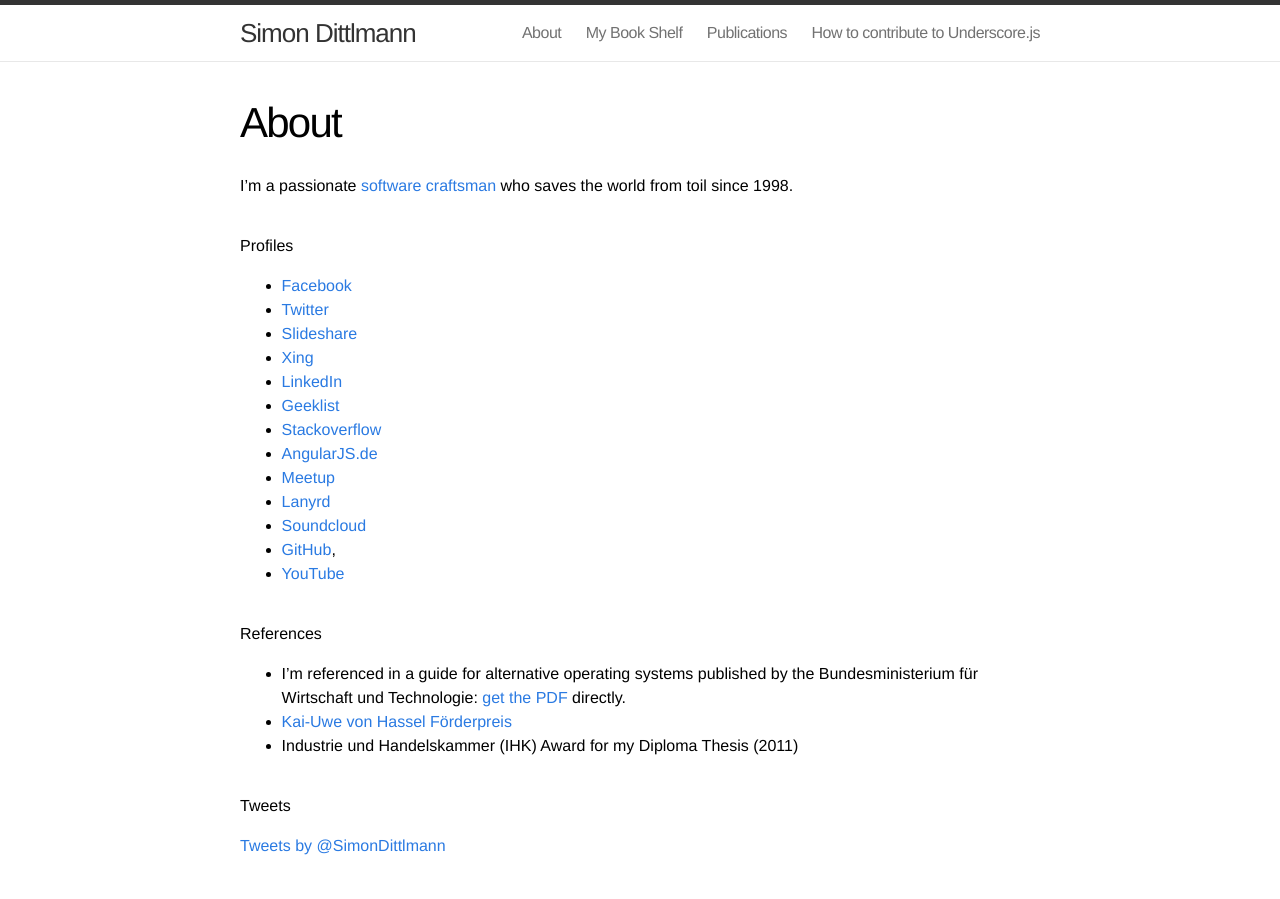
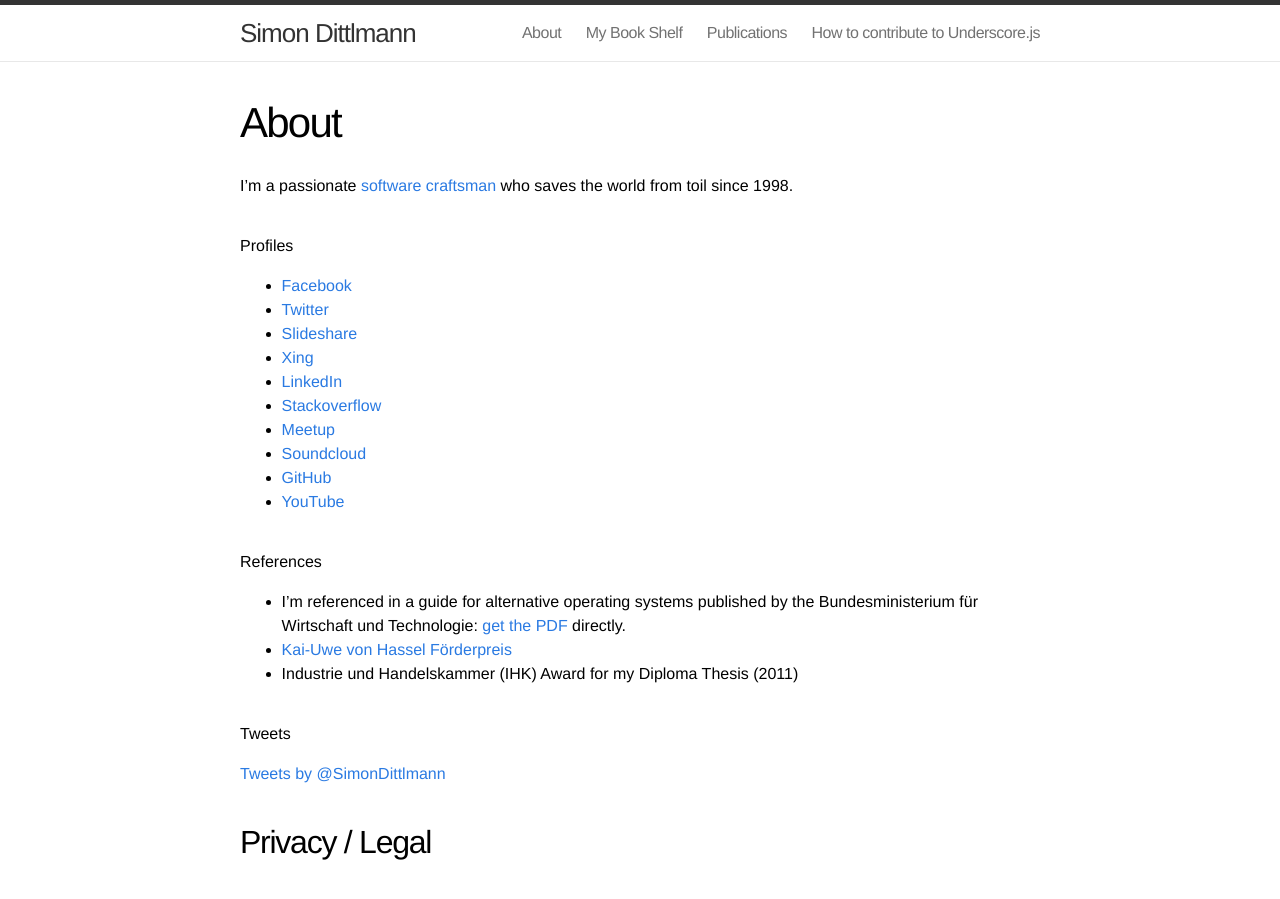
Before and after one commit to Pindar/pindar.github.io, a Jekyll site: the page built from about.md, in a window 1280 px wide and 900 px high. Built offline with Jekyll 4.4.1, drawn with Linux system fonts in a browser that asks for light colours; nearby versions of some CDN libraries; comment, search, counter and statistics services are not loaded.

Commit message:
Update about.md

```diff
--- a/about.md
+++ b/about.md
@@ -17,13 +17,10 @@
 * [Slideshare](http://www.slideshare.net/Pindar)
 * [Xing](https://www.xing.com/profile/Simon_Dittlmann)
 * [LinkedIn](https://de.linkedin.com/in/simondittlmann)
-* [Geeklist](https://geekli.st/SimonDittlmann)
 * [Stackoverflow](http://stackoverflow.com/users/424243/simon)
-* [AngularJS.de](http://angularjs.de/entwickler/simondittlmann)
 * [Meetup](http://www.meetup.com/members/91221122/)
-* [Lanyrd](http://lanyrd.com/profile/simondittlmann/)
 * [Soundcloud](https://soundcloud.com/simon-dittlmann)
-* [GitHub](https://github.com/Pindar),
+* [GitHub](https://github.com/Pindar)
 * [YouTube](https://www.youtube.com/channel/UCr6tpd91790-GYpk-lT0Xkw)
 
 <script type="application/ld+json">
@@ -40,7 +37,6 @@
     "https://soundcloud.com/simon-dittlmann",
     "https://github.com/Pindar",
     "https://www.xing.com/profile/Simon_Dittlmann",
-    "http://lanyrd.com/profile/simondittlmann/",
     "https://www.youtube.com/channel/UCr6tpd91790-GYpk-lT0Xkw"
   ]
 }
```
